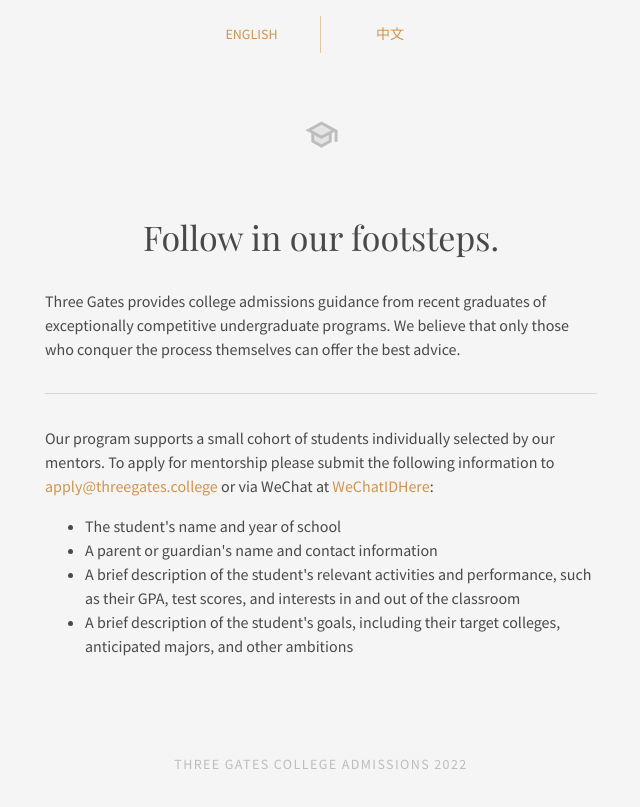
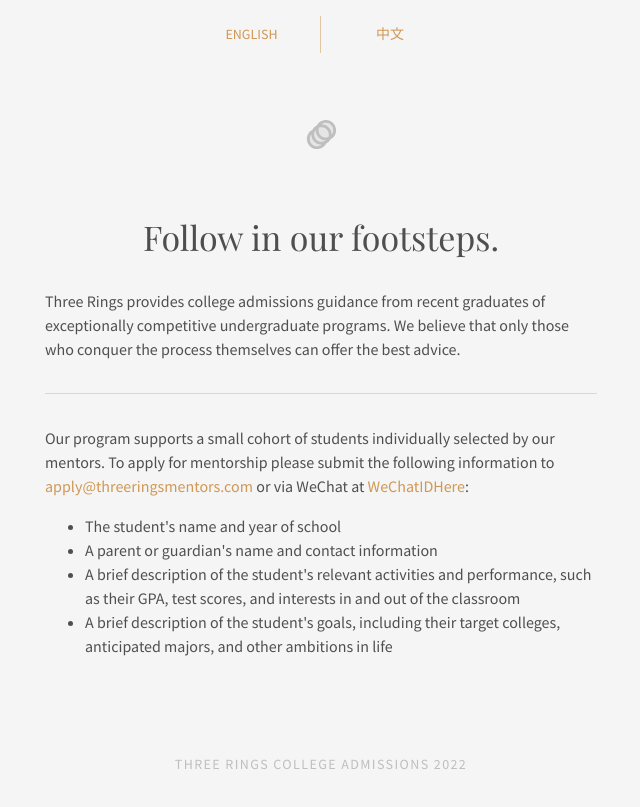
Before and after one commit to philliphuang/three-rings, a React (Create React App) app in the folder landing/: page / in a window 1280 px wide. Shown: the whole page, without its empty margins (319-959 px from the left). Built offline with nearby package versions, Linux system fonts and the light colour scheme; a web font is replaced by a local one.

Commit message:
Revert to Three Rings

```diff
--- a/landing/public/index.html
+++ b/landing/public/index.html
@@ -47,7 +47,7 @@
     />
     <meta name="viewport" content="initial-scale=1, width=device-width" />
 
-    <title>Three Gates College Admissions</title>
+    <title>Three Rings College Admissions</title>
   </head>
   <body>
     <noscript>You need to enable JavaScript to run this app.</noscript>
--- a/landing/src/App.js
+++ b/landing/src/App.js
@@ -9,7 +9,7 @@
 import Grid from '@mui/material/Grid';
 import { SwitchTransition } from 'react-transition-group';
 import Fade from '@mui/material/Fade';
-import SchoolTwoToneIcon from '@mui/icons-material/SchoolTwoTone';
+import AnimationTwoToneIcon from '@mui/icons-material/AnimationTwoTone';
 import { useTheme } from '@mui/material/styles';
 
 function App() {
@@ -21,7 +21,7 @@
   useEffect(() => {
     const timer = setTimeout(() => {
       setSplash(false);
-    }, 2000);
+    }, 3000);
     return () => clearTimeout(timer);
   }, []);
 
@@ -40,7 +40,7 @@
         style={{ minHeight: '90vh' }}
       >
         <Grid item xs={3}>
-          <Typography gutterBottom variant="h2" align="center">Three Gates</Typography>
+          <Typography gutterBottom variant="h2" align="center">Three Rings</Typography>
           <Typography variant="h6" align="center">College Admissions Mentorship</Typography>
         </Grid>
       </Grid>
@@ -56,7 +56,7 @@
         </Box>
 
         <Box sx={{ display: "flex", justifyContent: "center", p: 8}}>
-          <SchoolTwoToneIcon fontSize="large" sx={{ color: theme.palette.grey[400]}}/>
+          <AnimationTwoToneIcon fontSize="large" sx={{ color: theme.palette.grey[400]}}/>
         </Box>
 
         <SwitchTransition>
@@ -89,21 +89,21 @@
                   Follow in our footsteps.
                 </Typography>
                 <Typography paragraph>
-                  Three Gates provides college admissions guidance from recent graduates of exceptionally competitive undergraduate programs. We believe that only those who conquer the process themselves can offer the best advice.
+                  Three Rings provides college admissions guidance from recent graduates of exceptionally competitive undergraduate programs. We believe that only those who conquer the process themselves can offer the best advice.
                 </Typography>
                 <Divider sx={{my:4}}/>
                 <Typography paragraph>
                   Our program supports a small cohort of students individually selected by our mentors.
-                  To apply for mentorship please submit the following information to <Link underline="hover">apply@threegates.college</Link> or via WeChat at <Link underline="hover">WeChatIDHere</Link>:
+                  To apply for mentorship please submit the following information to <Link underline="hover">apply@threeringsmentors.com</Link> or via WeChat at <Link underline="hover">WeChatIDHere</Link>:
                 </Typography>
                 <ul>
                   <li>The student's name and year of school</li>
                   <li>A parent or guardian's name and contact information</li>
                   <li>A brief description of the student's relevant activities and performance, such as their GPA, test scores, and interests in and out of the classroom</li>
-                  <li>A brief description of the student's goals, including their target colleges, anticipated majors, and other ambitions</li>
+                  <li>A brief description of the student's goals, including their target colleges, anticipated majors, and other ambitions in life</li>
                 </ul>
                 <Typography sx={{mt: 12, mb: 4, color: theme.palette.grey[400]}} variant="body2" align="center">
-                  Three Gates College Admissions {today.getFullYear()}
+                  Three Rings College Admissions {today.getFullYear()}
                 </Typography>
               </div>
             </Fade>
```
